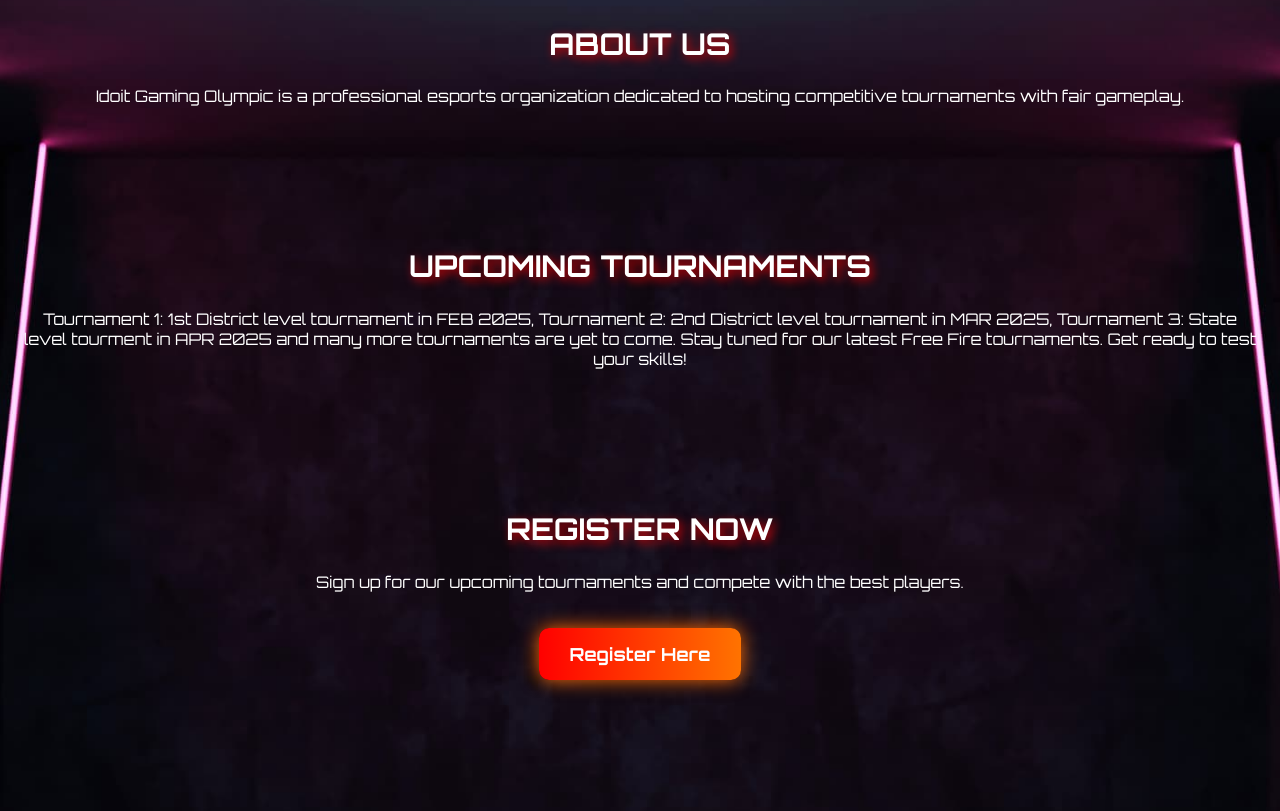
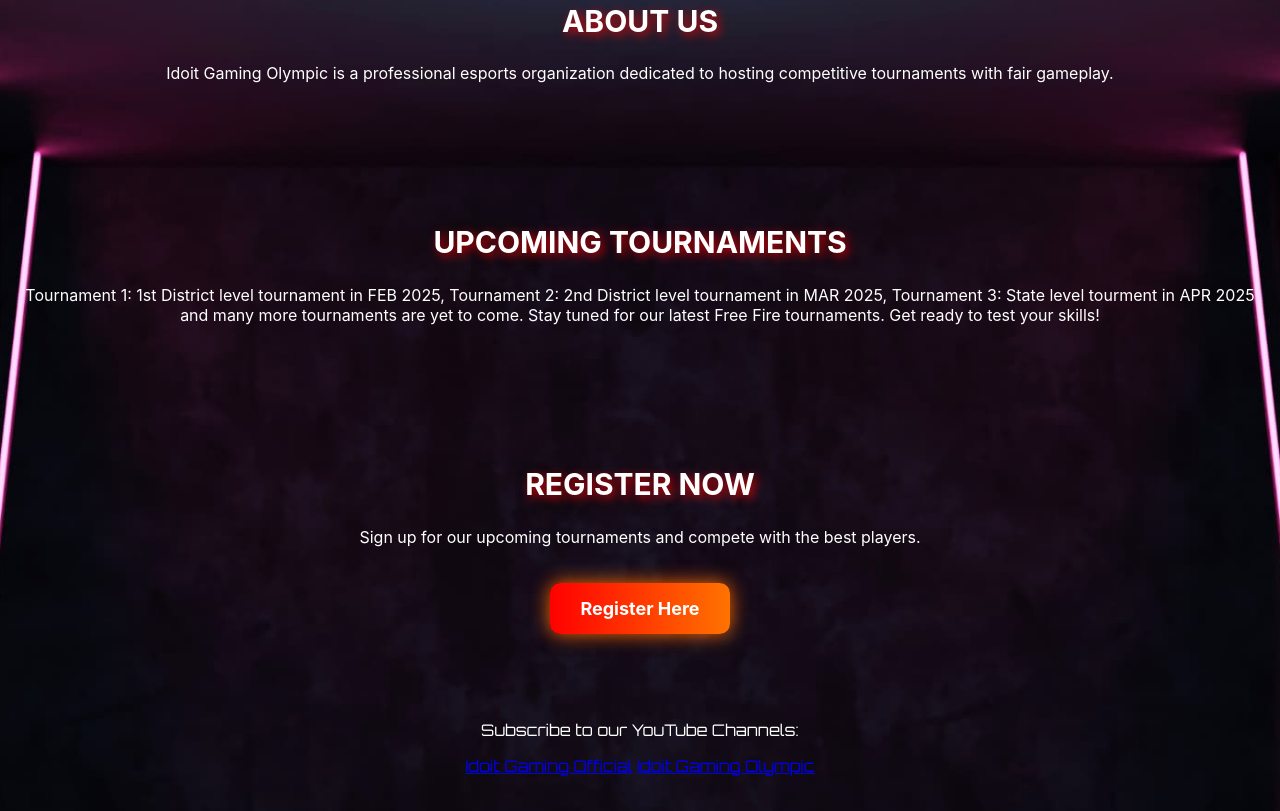
Before and after one commit to idoitgaming/www.idoitgaming.com, a plain HTML site: page index.html in a window 1280 px wide. Shown: the part 809-1620 px from the top of the page. Drawn offline with Linux system fonts and the light colour scheme.

Commit message:
Update index.html

```diff
--- a/index.html
+++ b/index.html
@@ -78,6 +78,11 @@
             transition: 0.3s;
         }
 
+        section {
+            padding: 50px 20px;
+            font-family: -apple-system, BlinkMacSystemFont, "San Francisco", "Helvetica Neue", Helvetica, Arial, sans-serif;
+        }
+
         nav ul li a:hover {
             color: #ff7300;
         }
@@ -147,6 +152,12 @@
         <a href="https://forms.gle/3dbr9vqHLBUU6v1N9" class="cta-button" target="_blank">Register Here</a>
     </section>
 
+    <div class="social-links">
+            <p>Subscribe to our YouTube Channels:</p>
+            <a href="https://www.youtube.com/channel/UC12345" target="_blank">Idoit Gaming Official</a>
+            <a href="https://www.youtube.com/channel/UC67890" target="_blank">Idoit Gaming Olympic</a>
+        </div>
+
     <section id="leaderboard">
         <h2>Leaderboard</h2>
         <p>Check out the latest rankings and top players in our tournament.</p>
```
